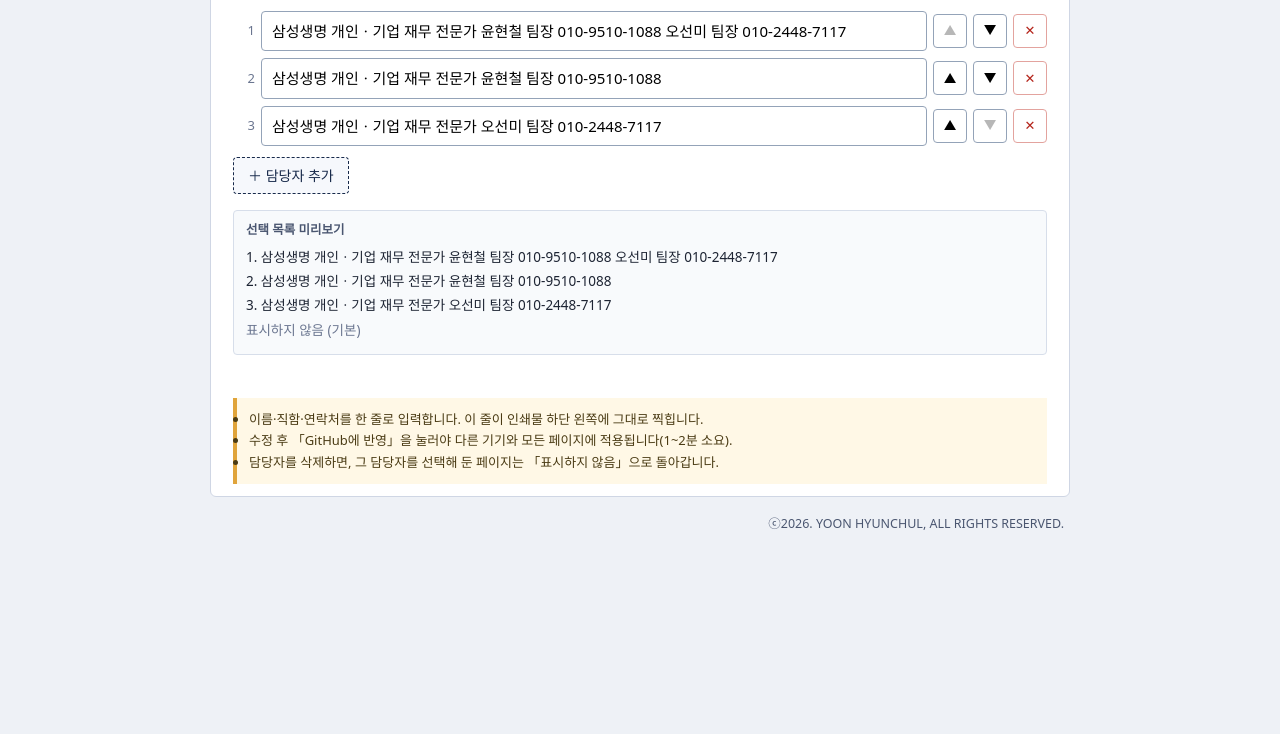
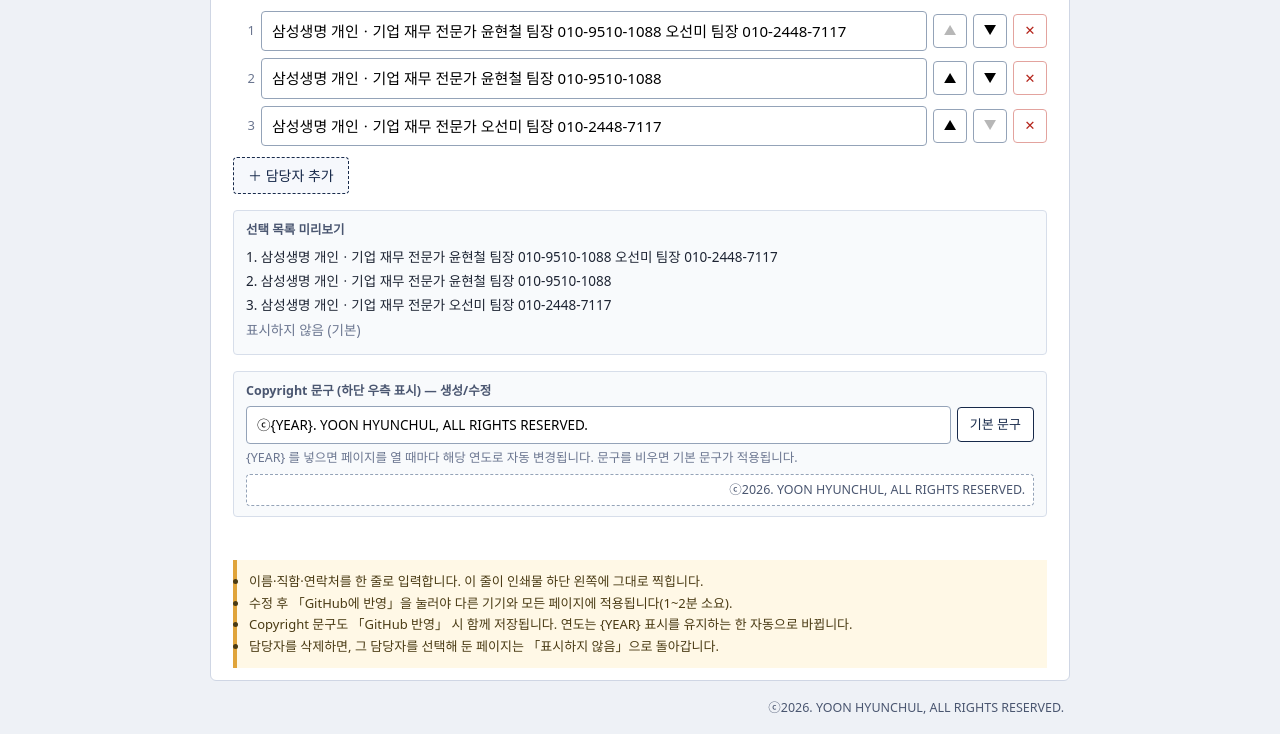
Before and after one commit to yangji-madang/SLGFC, a plain HTML site: page contacts_admin.html in a window 1280 px wide. Shown: the part 192-926 px from the top of the page. Before the commit the page ends 800 px from the top, so only its background shows below. Drawn offline with Linux system fonts and the light colour scheme.

Commit message:
contacts_admin: add copyright create/edit (keeps {YEAR} auto-year)
Co-Authored-By: Claude Sonnet 5.5 <noreply@anthropic.com>
Claude-Session: https://claude.ai/code/session_01KjWXEKG3zQfD7mCCt57j8u

```diff
--- a/contacts_admin.html
+++ b/contacts_admin.html
@@ -26,8 +26,15 @@ h1{margin:0 0 4px;font-size:21px;color:#17294a}
 .st.err{color:#b4231a}.st.ok{color:#1b6b3a}
 .how{margin:14px 0 0;padding:10px 12px;background:#fff8e6;border-left:4px solid #e0a43a;font-size:13px;color:#4a3b14}
 .how li{margin:2px 0}
+.cpe{margin:16px 0 0;padding:10px 12px;border:1px solid #d7deea;border-radius:4px;background:#f8fafc;font-size:13.5px}
+.cpe b{display:block;color:#4a5670;font-size:12.5px;margin-bottom:5px}
+.cpe .r2{display:flex;gap:6px;align-items:center}
+.cpe input{flex:1;min-width:0;font:inherit;padding:8px 10px;border:1px solid #94a3b8;border-radius:4px}
+.cpe button{font:inherit;font-size:13px;padding:7px 12px;border:1px solid #17294a;border-radius:4px;background:#fff;color:#17294a;cursor:pointer;white-space:nowrap}
+.cpe .h{margin-top:5px;color:#6b7690;font-size:12.5px}
+.cpe .pr{margin-top:6px;padding:6px 8px;background:#fff;border:1px dashed #94a3b8;border-radius:4px;text-align:right;font-size:12.5px;color:#4a5670}
 .cp{max-width:860px;margin:0 auto 16px;text-align:right;font-size:12.5px;color:#4a5670;padding:0 6px}
-@media print{body{background:#fff}.bar,.add,.row button,.st{display:none}.sheet{border:none;max-width:none;padding:0}.row input{border:1px solid #888}}
+@media print{body{background:#fff}.bar,.add,.row button,.st,.cpe{display:none}.sheet{border:none;max-width:none;padding:0}.row input{border:1px solid #888}}
 /*GH-POS*/
 @media screen{html body{padding-top:40px!important}#bGh{position:fixed!important;top:6px!important;right:12px!important;left:auto!important;bottom:auto!important;z-index:99999!important;margin:0!important;font-size:13px!important;padding:6px 14px!important;border-radius:4px!important;background:#b8860b!important;border:1px solid #8a6508!important;color:#fff!important;font-weight:700!important;cursor:pointer;box-shadow:0 1px 4px rgba(0,0,0,.3)}}
 @media print{#bGh{display:none!important}}
@@ -47,19 +54,35 @@ h1{margin:0 0 4px;font-size:21px;color:#17294a}
   <div id="list"></div>
   <button type="button" class="add" id="add">＋ 담당자 추가</button>
   <div class="prev"><b>선택 목록 미리보기</b><div id="pv"></div></div>
+  <div class="cpe">
+    <b>Copyright 문구 (하단 우측 표시) — 생성/수정</b>
+    <div class="r2"><input type="text" id="cpIn" maxlength="200" placeholder="예) ⓒ{YEAR}. YOON HYUNCHUL, ALL RIGHTS RESERVED."><button type="button" id="cpDef">기본 문구</button></div>
+    <div class="h">{YEAR} 를 넣으면 페이지를 열 때마다 해당 연도로 자동 변경됩니다. 문구를 비우면 기본 문구가 적용됩니다.</div>
+    <div class="pr" id="cpPv"></div>
+  </div>
   <div class="st" id="st"></div>
   <ul class="how">
     <li>이름·직함·연락처를 한 줄로 입력합니다. 이 줄이 인쇄물 하단 왼쪽에 그대로 찍힙니다.</li>
     <li>수정 후 「GitHub에 반영」을 눌러야 다른 기기와 모든 페이지에 적용됩니다(1~2분 소요).</li>
+    <li>Copyright 문구도 「GitHub 반영」 시 함께 저장됩니다. 연도는 {YEAR} 표시를 유지하는 한 자동으로 바뀝니다.</li>
     <li>담당자를 삭제하면, 그 담당자를 선택해 둔 페이지는 「표시하지 않음」으로 돌아갑니다.</li>
   </ul>
 </div>
-<div class="cp">ⓒ<span id="yr">2026</span>. YOON HYUNCHUL, ALL RIGHTS RESERVED.</div>
+<div class="cp" id="cp">ⓒ<span id="yr">2026</span>. YOON HYUNCHUL, ALL RIGHTS RESERVED.</div>
 <script>
 (function(){
 var GH={o:'yangji-madang',r:'SLGFC',b:'main',p:'contacts.json'},TKEY='info_gh_token';
 var $=function(i){return document.getElementById(i)};
-$('yr').textContent=new Date().getFullYear();
+var CPDEF='ⓒ{YEAR}. YOON HYUNCHUL, ALL RIGHTS RESERVED.';
+var cpTx=CPDEF,cpOrig=CPDEF;
+function cpClean(v){v=String(v==null?'':v).replace(/\s+/g,' ').trim().slice(0,200);return v||CPDEF}
+function cpOut(t){return t.replace(/\{YEAR\}/g,String(new Date().getFullYear()))}
+function cpDraw(){
+  var o=cpOut(cpTx);
+  $('cp').textContent=o;
+  $('cpPv').textContent=o;
+  if($('cpIn').value!==cpTx)$('cpIn').value=cpTx;
+}
 var rows=[],baseUpd=null,orig=[];
 function esc(s){return String(s).replace(/[&<>"]/g,function(c){return{'&':'&amp;','<':'&lt;','>':'&gt;','"':'&quot;'}[c]})}
 function st(m,c){var e=$('st');e.textContent=m||'';e.className='st'+(c?' '+c:'')}
@@ -88,7 +111,10 @@ $('list').addEventListener('click',function(e){
   draw();st('');
 });
 $('add').addEventListener('click',function(){rows.push({id:newId(),t:''});draw();var ins=$('list').querySelectorAll('input');if(ins.length)ins[ins.length-1].focus()});
-$('bRst').addEventListener('click',function(){if(confirm('수정 내용을 버리고 저장된 목록으로 되돌립니다.')){rows=orig.map(function(r){return{id:r.id,t:r.t}});draw();st('')}});
+$('bRst').addEventListener('click',function(){if(confirm('수정 내용을 버리고 저장된 목록으로 되돌립니다.')){rows=orig.map(function(r){return{id:r.id,t:r.t}});cpTx=cpOrig;cpDraw();draw();st('')}});
+$('cpIn').addEventListener('input',function(){cpTx=cpClean(this.value===''?'':this.value);$('cp').textContent=cpOut(cpTx);$('cpPv').textContent=cpOut(cpTx);st('')});
+$('cpIn').addEventListener('blur',function(){cpDraw()});
+$('cpDef').addEventListener('click',function(){cpTx=CPDEF;cpDraw();st('')});
 $('prt').addEventListener('click',function(){window.print()});
 $('bTk').addEventListener('click',function(){try{localStorage.removeItem(TKEY)}catch(e){}st('저장된 토큰을 삭제했습니다.','ok')});
 
@@ -96,7 +122,8 @@ function load(){
   fetch('contacts.json',{cache:'no-cache'}).then(function(r){if(!r.ok)throw 0;return r.json()}).then(function(j){
     baseUpd=j.updated||null;
     rows=(j.contacts||[]).map(function(x){return{id:x.id||newId(),t:String(x.t||'')}});
-    orig=rows.map(function(r){return{id:r.id,t:r.t}});draw();
+    orig=rows.map(function(r){return{id:r.id,t:r.t}});
+    cpTx=cpClean(j.copyright);cpOrig=cpTx;cpDraw();draw();
   }).catch(function(){st('contacts.json 을 불러오지 못했습니다. 새로고침하거나 주소를 확인하세요.','err')});
 }
 function b64(s){var u=new TextEncoder().encode(s),x='';u.forEach(function(c){x+=String.fromCharCode(c)});return btoa(x)}
@@ -115,10 +142,10 @@ async function push(tk){
   var ja=await ra.json(),live=null;try{live=JSON.parse(unb64(ja.content)).updated||null}catch(e){}
   if(live!==baseUpd){throw {msg:'다른 곳에서 먼저 수정되었습니다. 새로고침 후 다시 수정해 주세요(내용 보호).'}}
   var upd=new Date().toISOString();
-  var out=JSON.stringify({updated:upd,contacts:clean},null,2)+'\n';
+  var out=JSON.stringify({updated:upd,copyright:cpTx,contacts:clean},null,2)+'\n';
   var rp=await api('PUT',url,tk,{message:'[담당자 공통 관리] 담당자 목록 수정',content:b64(out),sha:ja.sha,branch:GH.b});
   if(!rp.ok){throw {msg:'반영 실패 ('+rp.status+')'+(rp.status===409?' : 동시에 수정되었습니다. 새로고침 후 다시 시도하세요.':'')}}
-  baseUpd=upd;rows=clean.map(function(r){return{id:r.id,t:r.t}});orig=rows.map(function(r){return{id:r.id,t:r.t}});draw();
+  baseUpd=upd;cpOrig=cpTx;rows=clean.map(function(r){return{id:r.id,t:r.t}});orig=rows.map(function(r){return{id:r.id,t:r.t}});draw();
 }
 $('bGh').addEventListener('click',async function(){
   var tk='';try{tk=localStorage.getItem(TKEY)||''}catch(e){}
@@ -130,11 +157,13 @@ $('bGh').addEventListener('click',async function(){
     try{localStorage.setItem(TKEY,tk)}catch(e){}
   }
   if(rows.some(function(r){return !r.t.trim()})&&!confirm('빈 줄은 저장되지 않습니다. 계속할까요?'))return;
+  if(cpTx.indexOf('{YEAR}')<0&&!confirm('Copyright 문구에 {YEAR} 가 없어 연도가 자동 변경되지 않습니다. 이대로 저장할까요?'))return;
   st('GitHub에 반영 중…');$('bGh').disabled=true;
   try{await push(tk);st('반영 완료. 다른 기기와 모든 페이지는 1~2분 후 새로고침하면 보입니다.','ok')}
   catch(e){if(e&&e.bad){try{localStorage.removeItem(TKEY)}catch(x){}}st((e&&e.msg)||'반영 중 오류가 발생했습니다.','err')}
   $('bGh').disabled=false;
 });
+cpDraw();
 load();
 })();
 </script>
```
